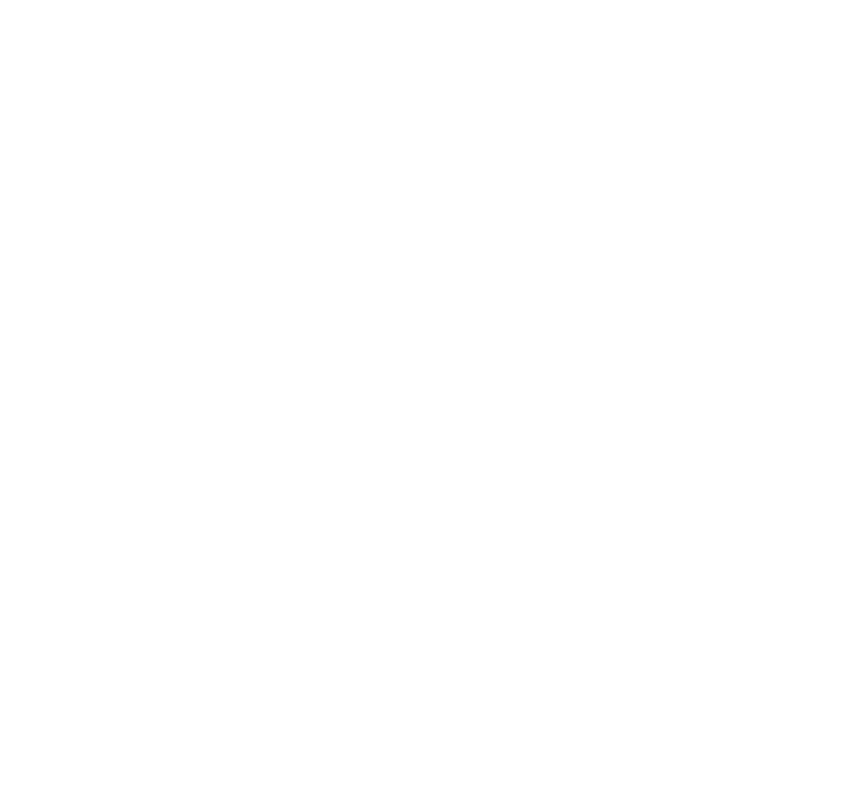
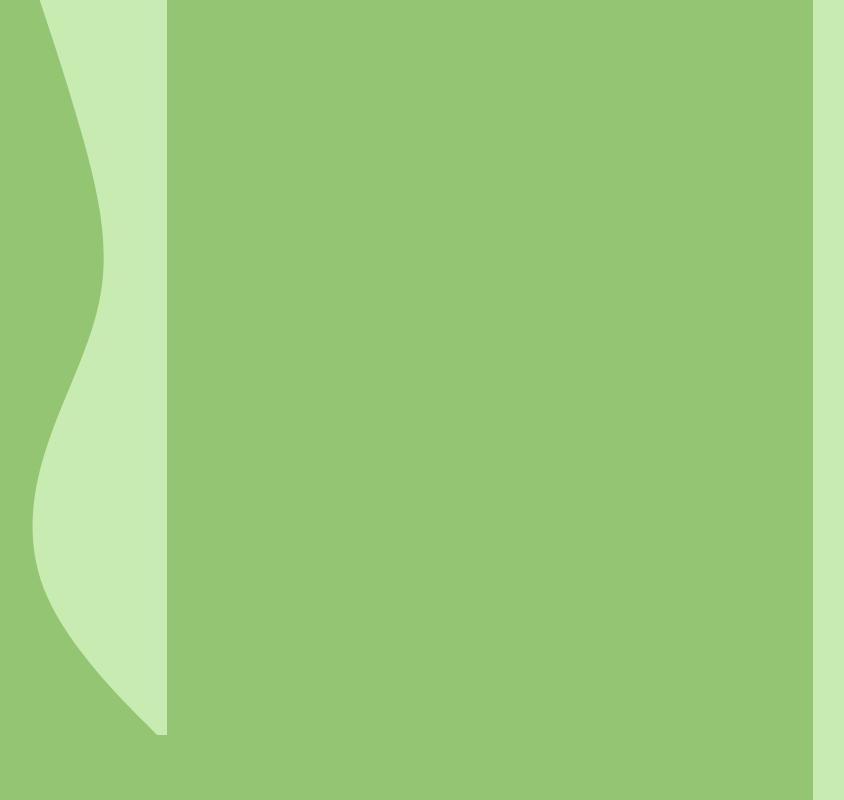
Before and after one commit to ramanmand/pista, a plain HTML site: page index.html in a window 1280 px wide. Shown: the whole page, without its empty margins (83-927 px from the left). Drawn offline with Linux system fonts and the light colour scheme.

Commit message:
wave background added

```diff
--- a/index.html
+++ b/index.html
@@ -9,8 +9,10 @@
     <link rel="stylesheet" href="style.css">
   </head>
   <body>
-    <div class=""container>
-
+    <div class="container">
+      <div class="wave">
+        <img src="./assests/bg.png" alt=""
+      </div>
     </div>
 
     <script src="" async defer></script>
```
